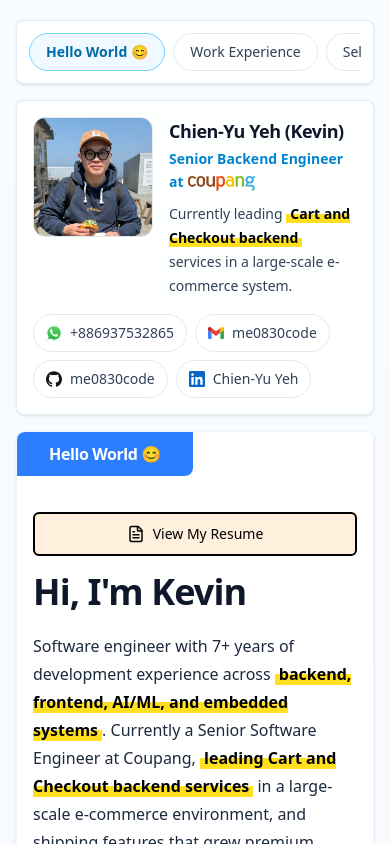
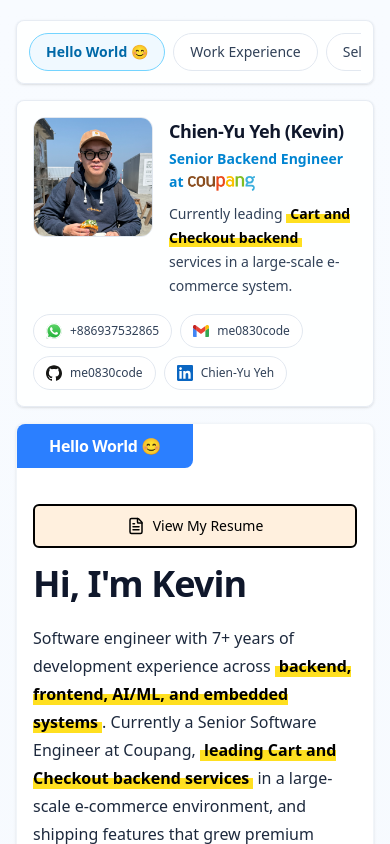
Before and after one commit to me0830code/me0830code.github.io, a React (Vite) app: page / in a window 390 px wide. Shown: the top 844 px of the page. Built offline with nearby package versions, Linux system fonts and the light colour scheme.

Commit message:
Keep refactoring UIs & Try to enable RWD

```diff
--- a/src/component/LeftSideBar/MiniProfileHeader.tsx
+++ b/src/component/LeftSideBar/MiniProfileHeader.tsx
@@ -59,7 +59,7 @@
                     {infoItems.map((eachInfo) => (
                         <div
                             key={eachInfo.key}
-                            className="flex items-center gap-2 text-sm text-slate-700"
+                            className="flex items-center gap-2 text-xs sm:text-sm text-slate-700"
                         >
                             <Icon
                                 icon={eachInfo.iconURL}
@@ -81,7 +81,7 @@
                             href={eachInfo.linkURL}
                             target="_blank"
                             rel="noopener noreferrer"
-                            className="inline-flex items-center gap-2 rounded-full border border-slate-200 bg-white px-3 py-2 text-sm font-medium text-slate-700 transition-all duration-200 hover:border-slate-300 hover:text-sky-600"
+                            className="inline-flex items-center gap-2 rounded-full border border-slate-200 bg-white px-3 py-2 text-xs sm:text-sm font-medium text-slate-700 transition-all duration-200 hover:border-slate-300 hover:text-sky-600"
                         >
                             <Icon icon={eachInfo.iconURL} width={16} height={16} />
                             <span className="whitespace-nowrap">{eachInfo.value}</span>
```
